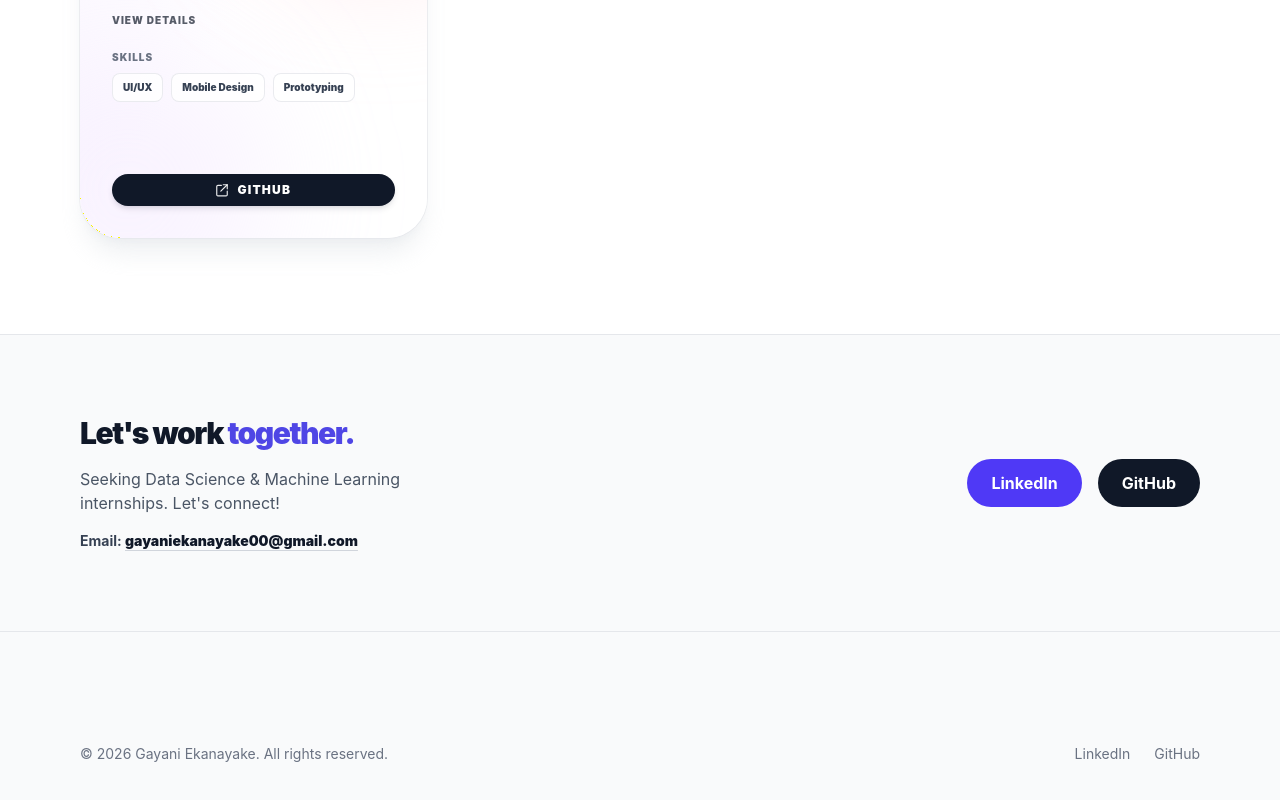
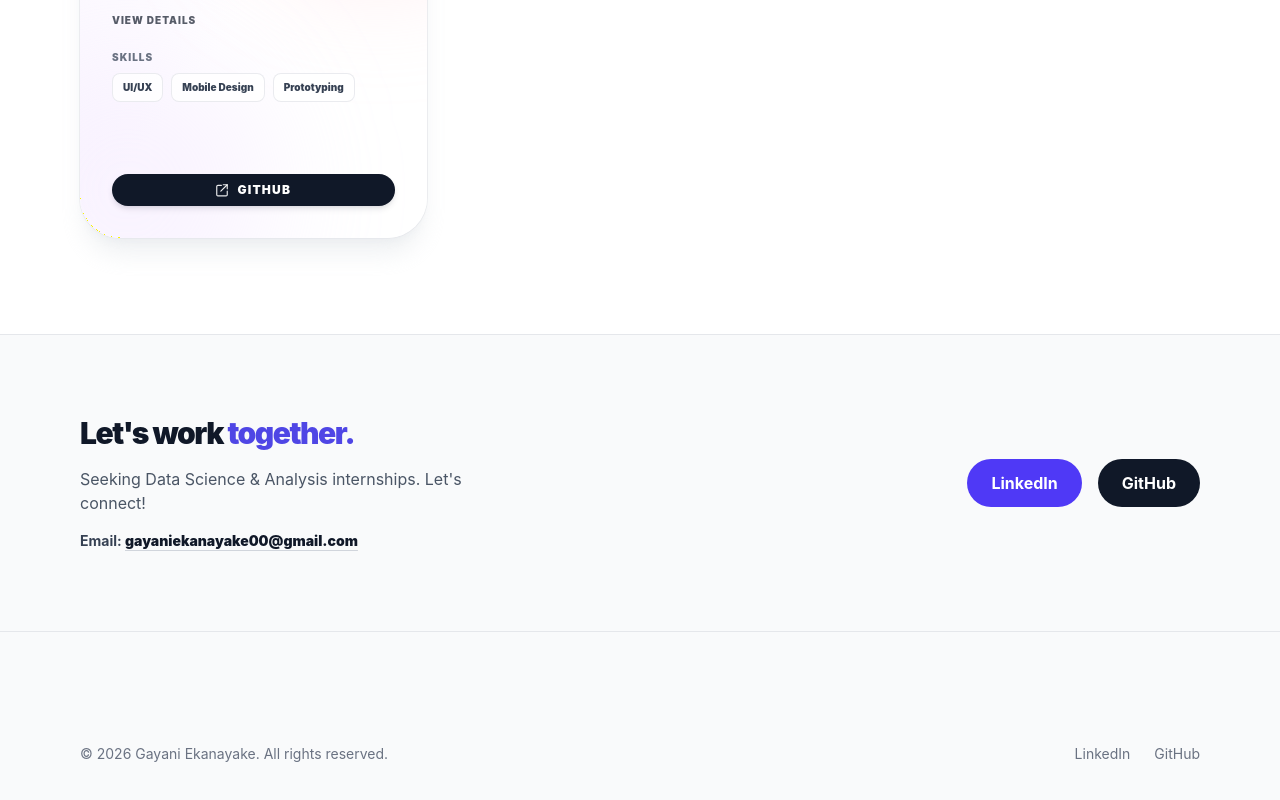
Before and after one commit to gayanieka/my-portfolio, a React (Vite) app: page / in a window 1280 px wide. Shown: the part 3233-4033 px from the top of the page. Built offline with nearby package versions, Linux system fonts and the light colour scheme.

Commit message:
fix bugs

```diff
--- a/src/components/Contact.jsx
+++ b/src/components/Contact.jsx
@@ -10,7 +10,7 @@ const Contact = () => {
               Let's work <span className="text-primary">together.</span>
             </h2>
             <p className="text-gray-600 max-w-sm">
-              Seeking Data Science & Machine Learning internships. Let's connect!
+              Seeking Data Science & Analysis internships. Let's connect!
             </p>
             <p className="text-sm text-gray-700 font-bold">
               Email:{' '}
```
